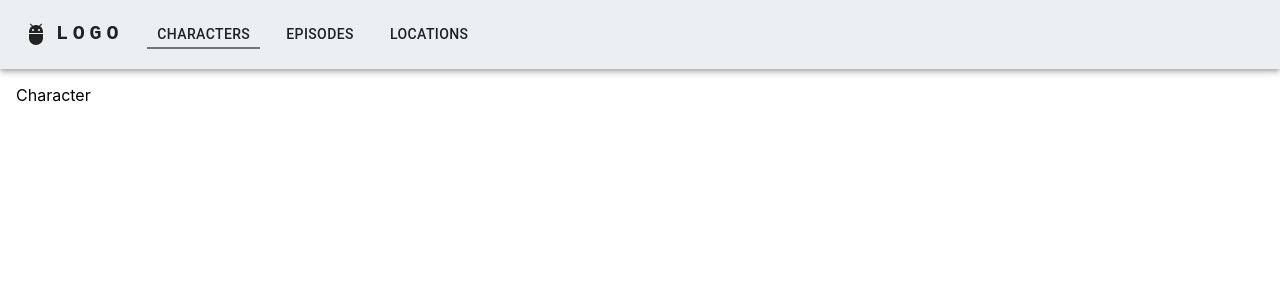
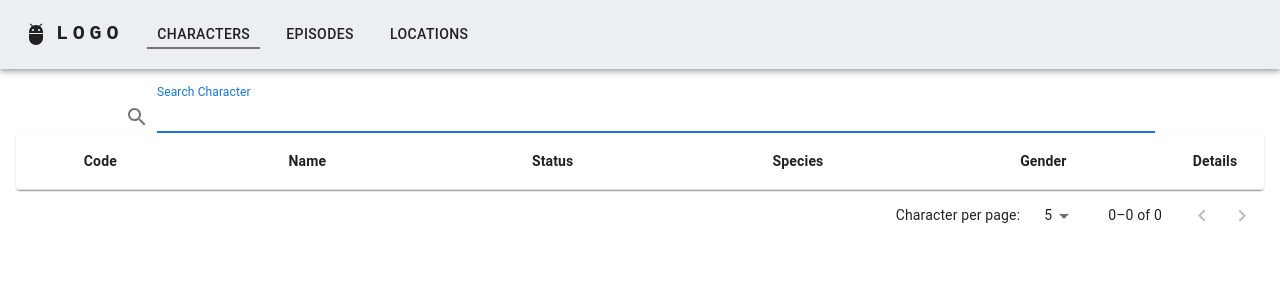
Before and after one commit to EleomarPL/challenge-frontend-react, a React (Vite) app: page / in a window 1280 px wide. Shown: the top 300 px of the page. Built offline with nearby package versions, Linux system fonts and the light colour scheme.

Commit message:
feat: Base structure for pages was added

```diff
--- a/src/pages/Characters.jsx
+++ b/src/pages/Characters.jsx
@@ -1,9 +1,25 @@
-import React from 'react'
+import { useState } from 'react'
+
+import Pagination from '../components/views/Pagination'
+import Searcher from '../components/views/Searcher'
+import TablePaginate from '../components/views/TablePaginate'
+
+import { columnsCharacters } from '../const/columnsTableCharacter'
 
 const Characters = () => {
+  const [searcher, setSearcher] = useState('')
+  const [page, setPage] = useState(0)
+  const [rowsPerPage, setRowsPerPage] = useState(5)
+  const [totalItems, setTotalItems] = useState(0)
+
   return (
     <div>
-      Character
+      <Searcher type="Character" setState={ setSearcher } />
+      <TablePaginate columns={ columnsCharacters } rows={ [] } />
+      <Pagination page={ page } setPage={ setPage }
+        rowsPerPage={ rowsPerPage } setRowsPerPage={ setRowsPerPage }
+        type="Character" totalItems={ totalItems }
+      />
     </div>
   )
 }
--- a/src/pages/Episodes.jsx
+++ b/src/pages/Episodes.jsx
@@ -1,6 +1,26 @@
+import { useState } from 'react'
+
+import Searcher from '../components/views/Searcher'
+import Pagination from '../components/views/Pagination'
+import TablePaginate from '../components/views/TablePaginate'
+
+import { columnsEpisodes } from '../const/columnsTableEpisodes'
+
 const Episodes = () => {
+  const [searcher, setSearcher] = useState('')
+  const [page, setPage] = useState(0)
+  const [rowsPerPage, setRowsPerPage] = useState(5)
+  const [totalItems, setTotalItems] = useState(0)
+
   return (
-    <div>Episodes</div>
+    <div>
+      <Searcher type="Episode" setState={ setSearcher } />
+      <TablePaginate columns={ columnsEpisodes } rows={ [] } />
+      <Pagination page={ page } setPage={ setPage }
+        rowsPerPage={ rowsPerPage } setRowsPerPage={ setRowsPerPage }
+        type="Character" totalItems={ totalItems }
+      />
+    </div>
   )
 }
 
--- a/src/pages/Locations.jsx
+++ b/src/pages/Locations.jsx
@@ -1,6 +1,26 @@
+import { useState } from 'react'
+
+import Searcher from '../components/views/Searcher'
+import Pagination from '../components/views/Pagination'
+import TablePaginate from '../components/views/TablePaginate'
+
+import { columnsLocations } from '../const/columnsTableLocations'
+
 const Locations = () => {
+  const [searcher, setSearcher] = useState('')
+  const [page, setPage] = useState(0)
+  const [rowsPerPage, setRowsPerPage] = useState(5)
+  const [totalItems, setTotalItems] = useState(0)
+
   return (
-    <div>Locations</div>
+    <div>
+      <Searcher type="Location" setState={ setSearcher } />
+      <TablePaginate columns={ columnsLocations } rows={ [] } />
+      <Pagination page={ page } setPage={ setPage }
+        rowsPerPage={ rowsPerPage } setRowsPerPage={ setRowsPerPage }
+        type="Character" totalItems={ totalItems }
+      />
+    </div>
   )
 }
 
```
